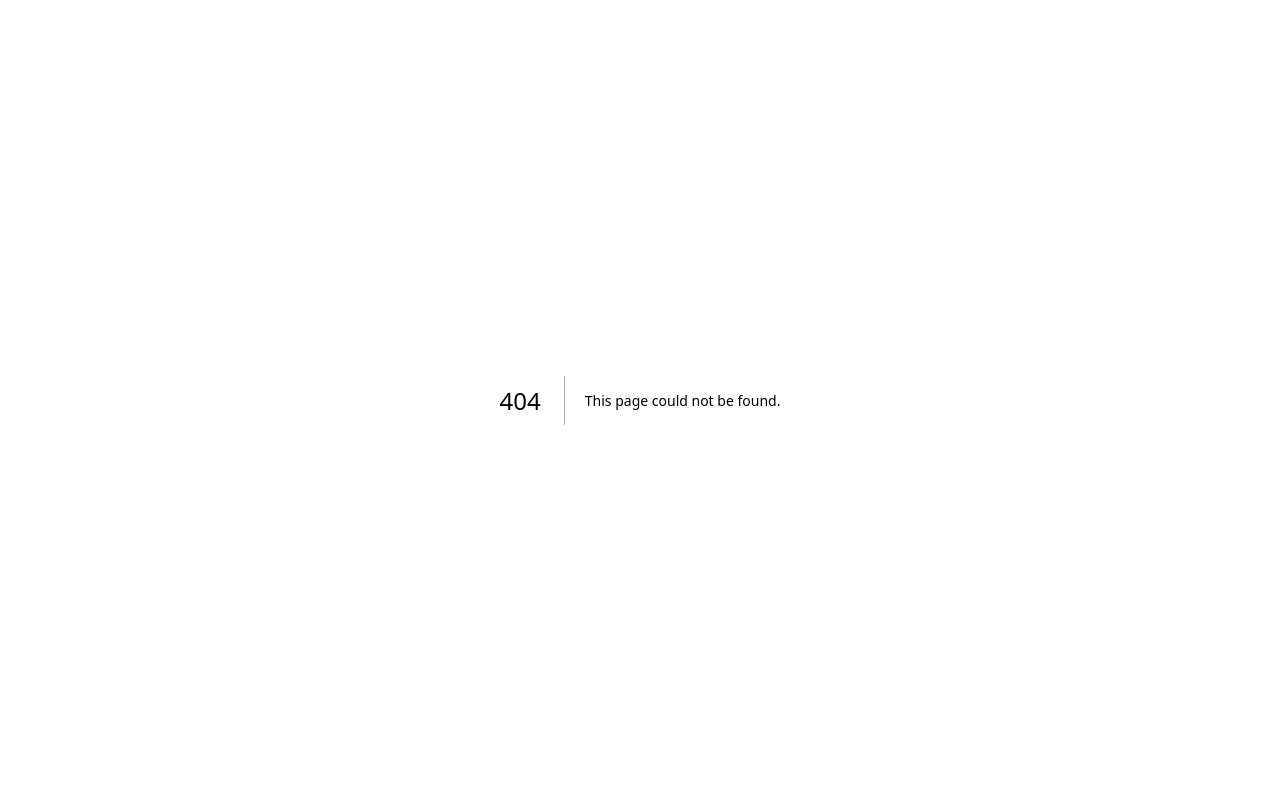
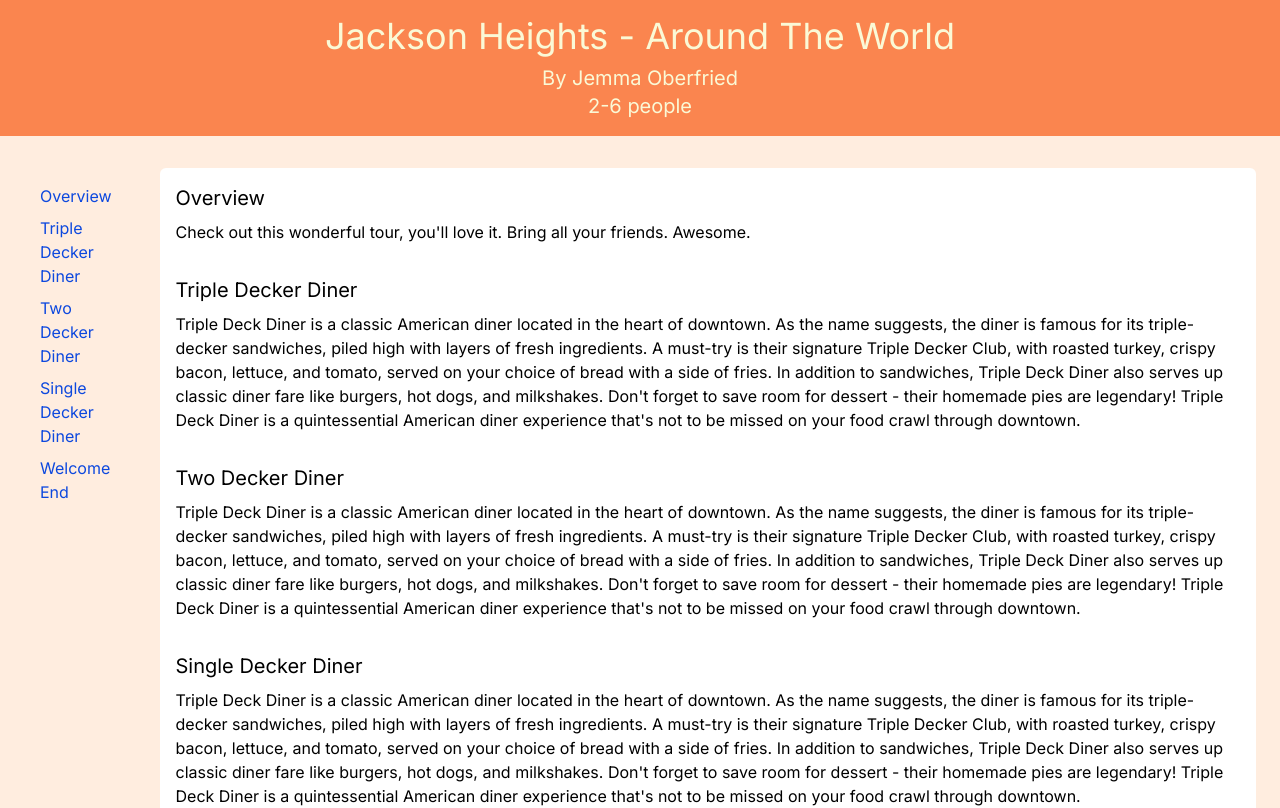
Before and after one commit to emmaoberstein/eat-the-city, a Next.js app: page /crawls/1 in a window 1280 px wide. Before the commit this address had no page. Shown: the top 808 px of the page. Built offline with nearby package versions, Linux system fonts and the light colour scheme.

Commit message:
skeleton + placeholder for crawl page

```diff
--- a/src/app/browse/page.tsx
+++ b/src/app/browse/page.tsx
@@ -1,12 +1,9 @@
 import { Inter } from "next/font/google";
 import Link from "next/link";
 import SearchBar from "./searchbar";
+import { Sizer } from "@/components";
 
 const inter = Inter({ subsets: ["latin"] });
-
-function Sizer({ height = 0, width = 0 }) {
-  return <div style={{ height, width }} />;
-}
 
 export default function Browse() {
   return (
@@ -16,7 +13,6 @@ export default function Browse() {
       >
         <main className="flex flex-col items-center justify-between">
           <Sizer height={32} />
-          <SearchBar placeholder={"Search by neighborhood or cuisine"} />
         </main>
       </div>
     </>
--- /dev/null
+++ b/src/app/crawls/[id]/page.tsx
@@ -0,0 +1,102 @@
+import { Inter } from "next/font/google";
+import { Sizer } from "@/components";
+
+const inter = Inter({ subsets: ["latin"] });
+
+type CrawlId = number;
+interface Crawl {
+  name: string;
+  author: string;
+  stops: Stop[];
+  overview: string;
+}
+
+interface Stop {
+  name: string;
+  description: string;
+  image: string;
+}
+
+const data: { [id: CrawlId]: Crawl } = {
+  1: {
+    name: "Jackson Heights - Around The World",
+    author: "Jemma Oberfried",
+    overview:
+      "Check out this wonderful tour, you'll love it. Bring all your friends. Awesome.",
+    stops: [
+      {
+        name: "Triple Decker Diner",
+        description:
+          "Triple Deck Diner is a classic American diner located in the heart of downtown. As the name suggests, the diner is famous for its triple-decker sandwiches, piled high with layers of fresh ingredients. A must-try is their signature Triple Decker Club, with roasted turkey, crispy bacon, lettuce, and tomato, served on your choice of bread with a side of fries. In addition to sandwiches, Triple Deck Diner also serves up classic diner fare like burgers, hot dogs, and milkshakes. Don't forget to save room for dessert - their homemade pies are legendary! Triple Deck Diner is a quintessential American diner experience that's not to be missed on your food crawl through downtown.",
+        image: "",
+      },
+      {
+        name: "Two Decker Diner",
+        description:
+          "Triple Deck Diner is a classic American diner located in the heart of downtown. As the name suggests, the diner is famous for its triple-decker sandwiches, piled high with layers of fresh ingredients. A must-try is their signature Triple Decker Club, with roasted turkey, crispy bacon, lettuce, and tomato, served on your choice of bread with a side of fries. In addition to sandwiches, Triple Deck Diner also serves up classic diner fare like burgers, hot dogs, and milkshakes. Don't forget to save room for dessert - their homemade pies are legendary! Triple Deck Diner is a quintessential American diner experience that's not to be missed on your food crawl through downtown.",
+        image: "",
+      },
+      {
+        name: "Single Decker Diner",
+        description:
+          "Triple Deck Diner is a classic American diner located in the heart of downtown. As the name suggests, the diner is famous for its triple-decker sandwiches, piled high with layers of fresh ingredients. A must-try is their signature Triple Decker Club, with roasted turkey, crispy bacon, lettuce, and tomato, served on your choice of bread with a side of fries. In addition to sandwiches, Triple Deck Diner also serves up classic diner fare like burgers, hot dogs, and milkshakes. Don't forget to save room for dessert - their homemade pies are legendary! Triple Deck Diner is a quintessential American diner experience that's not to be missed on your food crawl through downtown.",
+        image: "",
+      },
+      {
+        name: "Welcome End",
+        description:
+          "Triple Deck Diner is a classic American diner located in the heart of downtown. As the name suggests, the diner is famous for its triple-decker sandwiches, piled high with layers of fresh ingredients. A must-try is their signature Triple Decker Club, with roasted turkey, crispy bacon, lettuce, and tomato, served on your choice of bread with a side of fries. In addition to sandwiches, Triple Deck Diner also serves up classic diner fare like burgers, hot dogs, and milkshakes. Don't forget to save room for dessert - their homemade pies are legendary! Triple Deck Diner is a quintessential American diner experience that's not to be missed on your food crawl through downtown.",
+        image: "",
+      },
+    ],
+  },
+};
+
+function Header({ crawl }: { crawl: Crawl }) {
+  return (
+    <header className="flex flex-col text-center items-center bg-tomato-primary p-4 text-foreground">
+      <h1 className="text-4xl">{crawl.name}</h1>
+      <Sizer height={8} />
+      <div className="text-xl">By {crawl.author}</div>
+      <div className="text-xl">2-6 people</div>
+    </header>
+  );
+}
+export default function Crawl({ params }: any) {
+  const crawl = data[params.id];
+  function StopSection({ stop }: { stop: Stop }) {
+    return (
+      <div className="flex flex-col gap-2">
+        <span className="text-bold text-xl">{stop.name}</span>
+        <span>{stop.description}</span>
+      </div>
+    );
+  }
+  return (
+    <div className={"flex flex-col min-h-screen " + inter.className}>
+      <Header crawl={crawl} />
+      <main className="flex flex-grow px-6 py-8 bg-tomato-light gap-8">
+        <aside className="w-[150px] flex flex-col p-4">
+          <ul className="flex flex-col gap-2">
+            <li key={0} className="text-[#0D48DE]">
+              Overview
+            </li>
+            {crawl.stops.map((stop, i) => (
+              <li key={i + 1} className="text-[#0D48DE]">
+                {stop.name}
+              </li>
+            ))}
+          </ul>
+        </aside>
+        <section className="flex flex-col flex-grow bg-white p-4 gap-8 rounded-md">
+          <StopSection
+            stop={{ name: "Overview", description: crawl.overview, image: "" }}
+          />
+          {crawl.stops.map((stop, i) => (
+            <StopSection key={i} stop={stop} />
+          ))}
+        </section>
+      </main>
+    </div>
+  );
+}
--- a/src/app/page.tsx
+++ b/src/app/page.tsx
@@ -1,22 +1,24 @@
-import Image from "next/image"
-import { Inter } from "next/font/google"
-import squirrel from "./images/main-squirrel.png"
-import Link from "next/link"
+import Image from "next/image";
+import { Inter } from "next/font/google";
+import Link from "next/link";
+import { Logo, Sizer } from "@/components";
 
-const inter = Inter({ subsets: ["latin"] })
-
-function Sizer({ height = 0, width = 0 }) {
-  return <div style={{ height, width }} />
-}
+const inter = Inter({ subsets: ["latin"] });
 
 export default function Home() {
   return (
     <>
-      <div className={"px-16 py-8 bg-tomato-primary min-h-screen " + inter.className}>
-        <h1 className="text-4xl uppercase tracking-wide text-title text-center md:text-left">Eat The City</h1>
+      <div
+        className={
+          "px-16 py-8 bg-tomato-primary min-h-screen " + inter.className
+        }
+      >
+        <h1 className="text-4xl uppercase tracking-wide text-title text-center md:text-left">
+          Eat The City
+        </h1>
         <Sizer height={64} />
         <main className="flex flex-col items-center justify-between">
-          <Image src={squirrel} alt="Cute squirrel" />
+          <Logo />
           <Sizer height={32} />
           <Link href={"/browse"} className="text-white text-3xl transition">
             Explore crawls
@@ -25,5 +27,5 @@ export default function Home() {
         </main>
       </div>
     </>
-  )
+  );
 }
--- /dev/null
+++ b/src/components/index.tsx
@@ -0,0 +1,12 @@
+import squirrel from "@/app/images/main-squirrel.png";
+import Image from "next/image";
+
+export function Sizer({ height = 0, width = 0 }) {
+  return <div style={{ height, width }} />;
+}
+
+export function Logo({ height, width }: { height?: number; width?: number }) {
+  return (
+    <Image src={squirrel} alt="Cute squirrel" height={height} width={width} />
+  );
+}
--- a/tailwind.config.js
+++ b/tailwind.config.js
@@ -14,7 +14,7 @@ module.exports = {
           primary: "#FA854F",
           light: "#FFEDDF"
         },
-
+        foreground: '#FAF9D6'
       },
     },
   },
```
